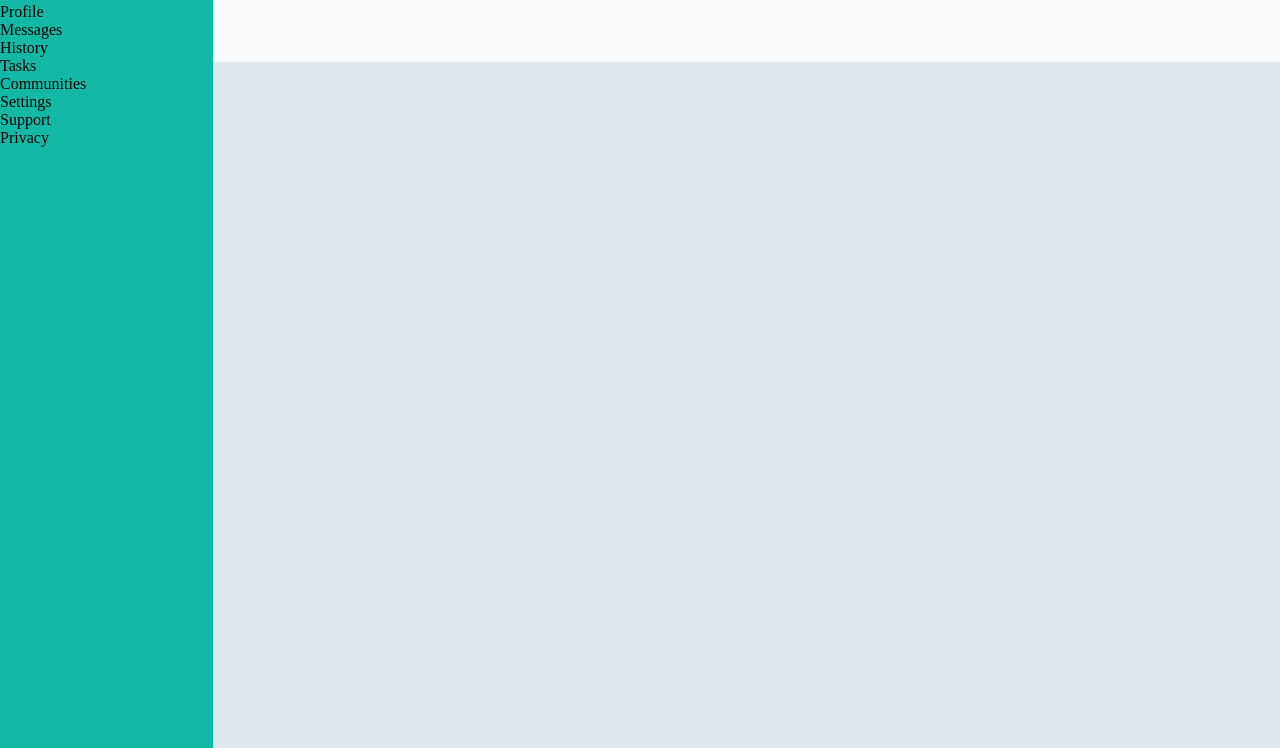
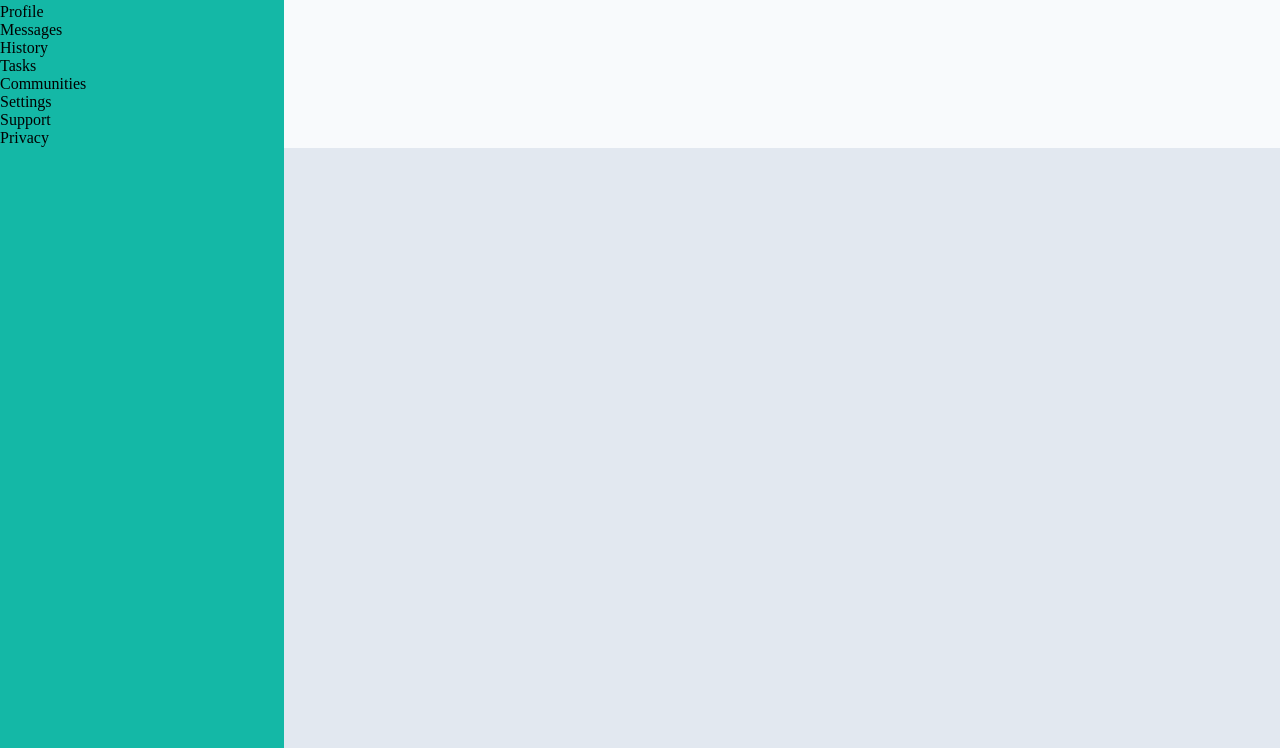
Before and after one commit to HaTruong05/admin-dashboard, a plain HTML site: page index.html in a window 1280 px wide. Shown: the part 52-800 px from the top of the page. Drawn offline with Linux system fonts and the light colour scheme.

Commit message:
Add custom properties

```diff
--- a/styles.css
+++ b/styles.css
@@ -2,6 +2,13 @@
     margin: 0;
     padding: 0;
     box-sizing: border-box;
+}
+
+:root {
+    --main-color: #14b8a6;
+    --card-color: orange;
+    --white: #f8fafc;
+    --slate: #e2e8f0;
 }
 
 html, body {
@@ -13,21 +20,21 @@ body {
 }
 
 body {
-    grid-template-columns: 1fr 5fr;
-    grid-template-rows: 1fr 6fr;
+    grid-template-columns: 1fr 3.5fr;
+    grid-template-rows: 1.5fr 4.5fr;
 }
 
 .sidebar {
-    background-color: #14b8a6;
+    background-color: var(--main-color);
     grid-row: 1 / -1;
 }
 
 .header {
-    background-color: #f8fafc;
+    background-color: var(--white);
     height: 100%;
 }
 
 .main-content {
-    background-color: #e2e8f0;
+    background-color: var(--slate);
     height: 100%;
 }
```
